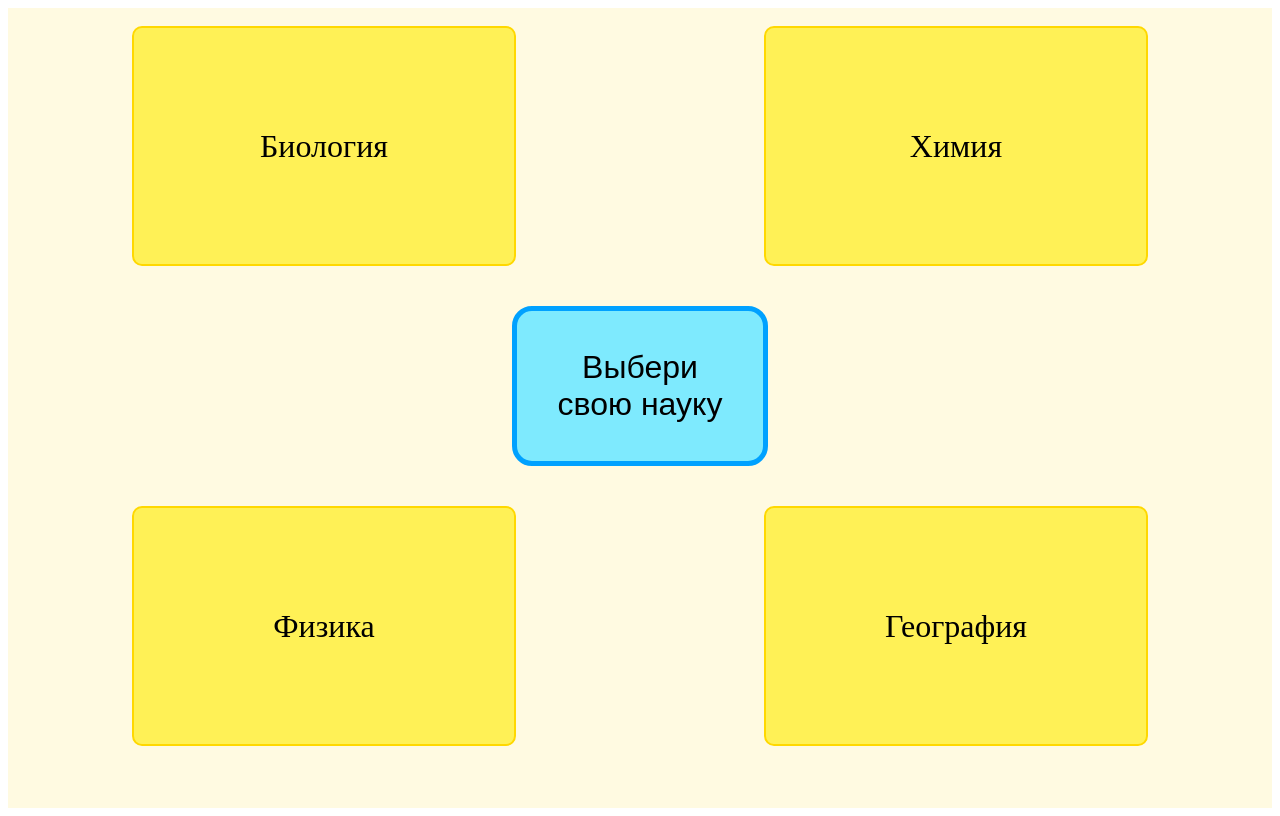
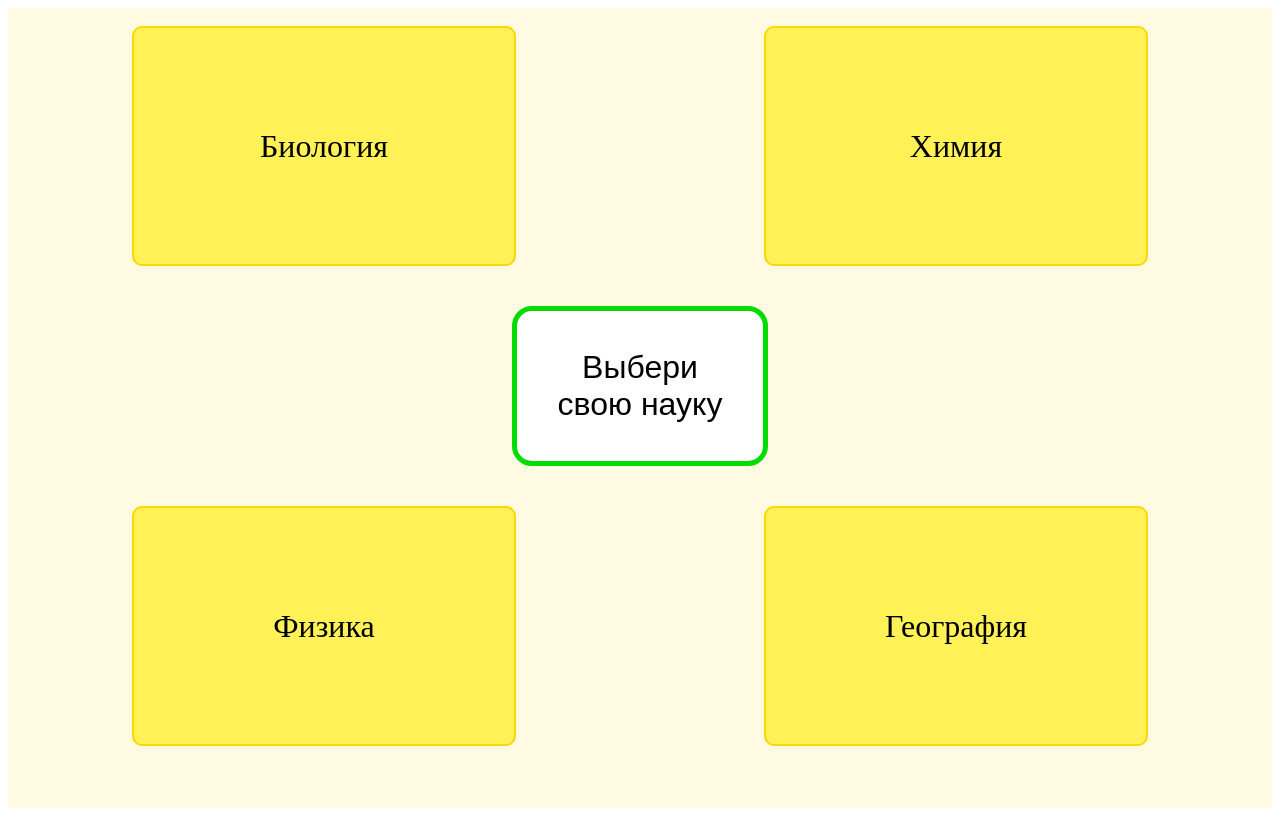
Before and after one commit to IvanBaobab/naturscience, a plain HTML site: page index.html in a window 1280 px wide. Drawn offline with Linux system fonts and the light colour scheme.

Commit message:
Update 1.css

```diff
--- a/css/1.css
+++ b/css/1.css
@@ -26,7 +26,7 @@ div {
     padding: 1em;
     margin: 5vh;
     font-size: 2em;
-    background: #7eeafe;
-    border: 5px #00a1ff solid;
+    background: white;
+    border: 5px #00dc04 solid;
     border-radius: 20px;
 }
```
